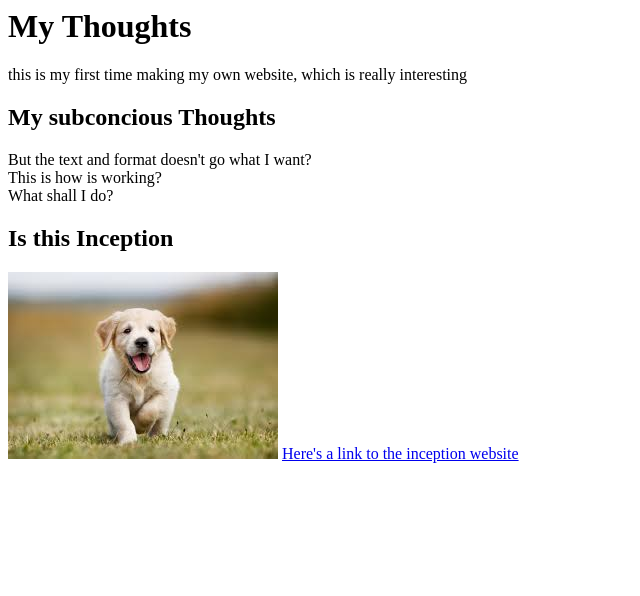
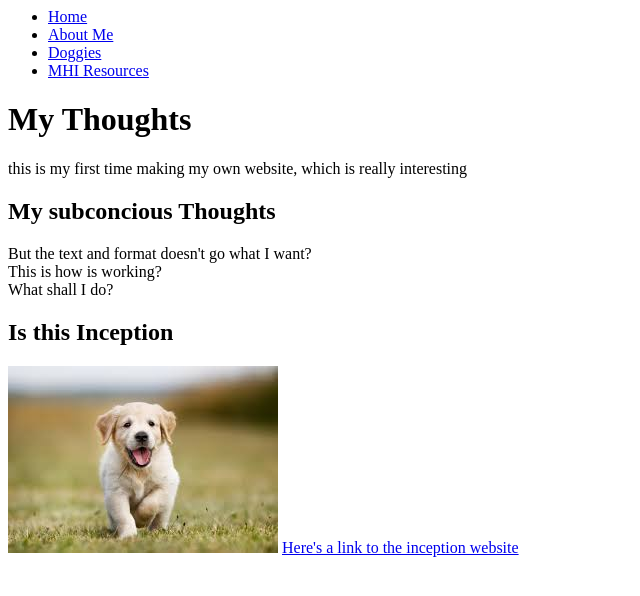
Before and after one commit to yuanyueq/-yuanyueqr-.github.io, a plain HTML site: page index.html in a window 1280 px wide. Shown: the whole page, without its empty margins (0-640 px from the left). Drawn offline with Linux system fonts and the light colour scheme.

Commit message:
Add files via upload

```diff
--- a/index.html
+++ b/index.html
@@ -5,6 +5,11 @@
     </title>
   </head>
   <body>
+    <ul>
+      <li><a href="index.html">Home</a></li>
+      <li><a href="about.html">About Me</a></li> <li><a href="doggies.html">Doggies</a></li>
+      <li><a href="mhiresources.html">MHI Resources</a></li>
+   </ul>
     <h1>My Thoughts</h1>
     <p>
       this is my first time making my own website, which is really interesting<br/>
```
